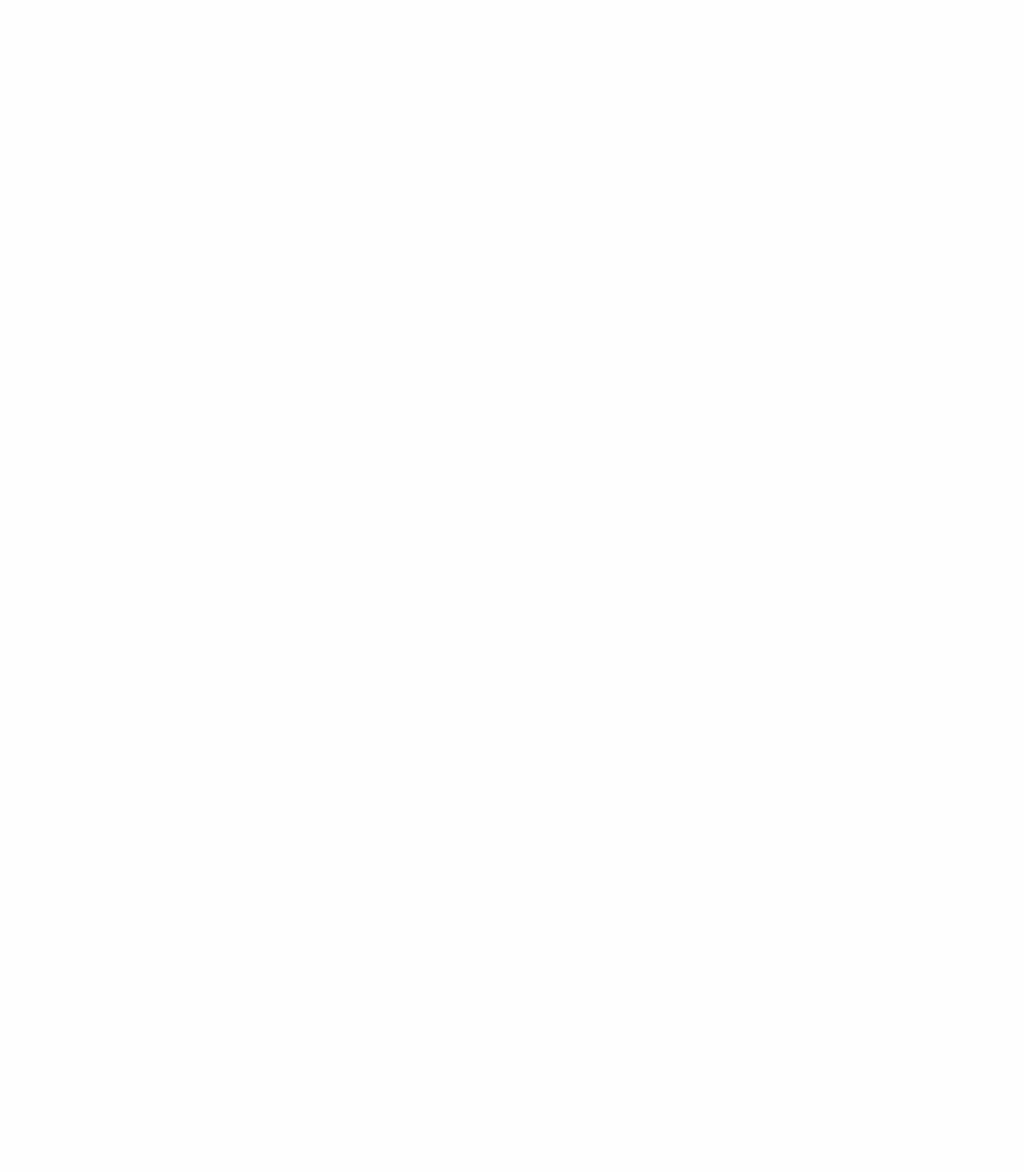
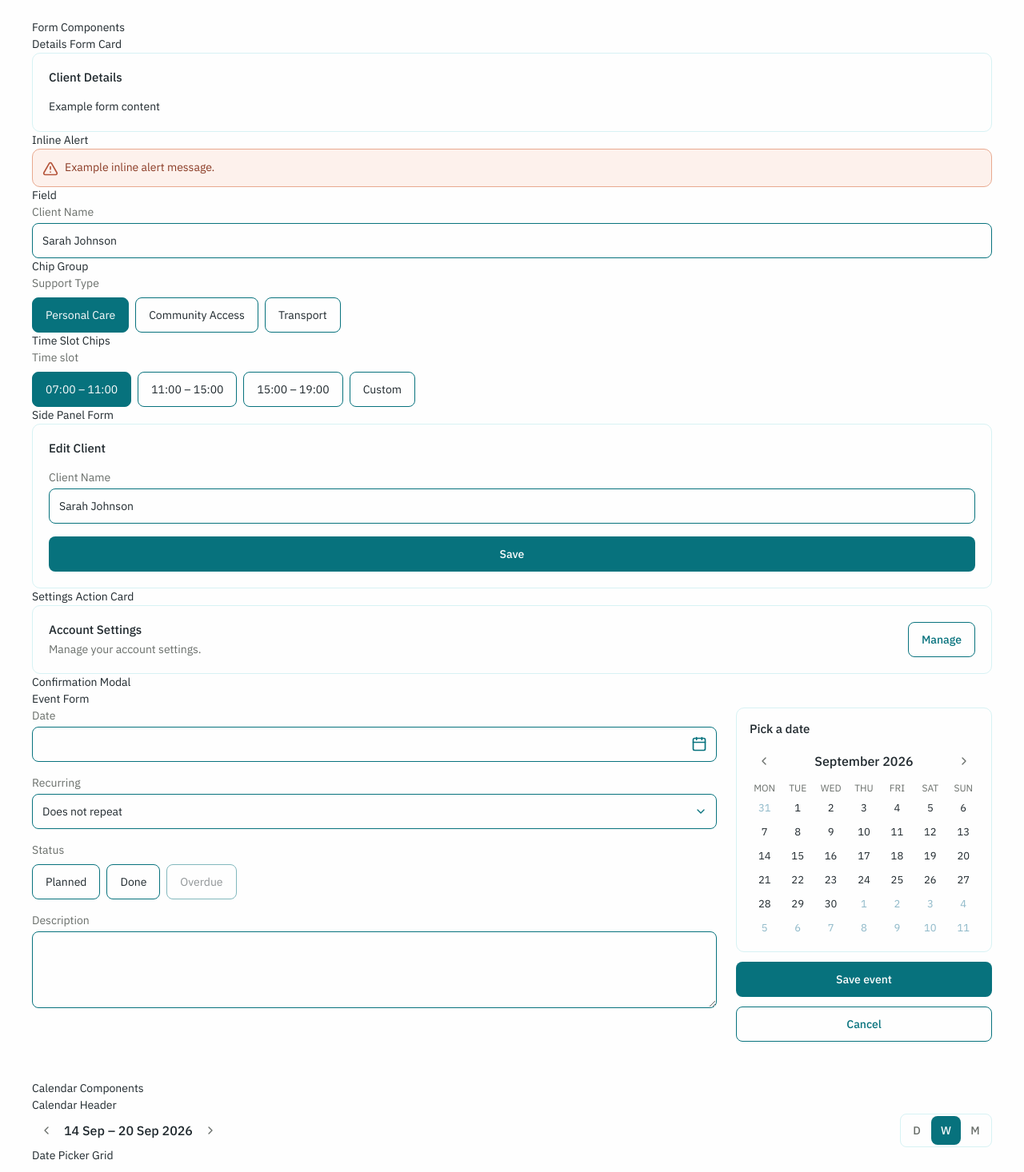
Before and after one commit to MrThief123/care-compass, a Next.js app: page / in a window 1280 px wide. Shown: the part 4140-5606 px from the top of the page at 80% size. Before the commit the page ends 4108 px from the top, so only its background shows below. Built offline with nearby package versions, Linux system fonts and the light colour scheme.

Commit message:
chore: show all ui elements

```diff
--- a/src/app/page.tsx
+++ b/src/app/page.tsx
@@ -2,7 +2,12 @@
 
 import { useState } from "react";
 
+import { DevPreviewNav } from "../components/shared/dev-preview-nav";
+
+// ============================================================
 // UI
+// ============================================================
+
 import { Button } from "../components/ui/button";
 import { SegmentedControl } from "../components/ui/segmented-control";
 import { Icon } from "../components/ui/icon";
@@ -12,7 +17,10 @@ import { ProgressBar } from "../components/ui/progress-bar";
 import { Checkbox } from "../components/ui/checkbox";
 import { CardShell } from "../components/ui/card-shell";
 
-// Shared
+// ============================================================
+// Shared - Existing
+// ============================================================
+
 import { RailNav } from "../components/shared/rail-nav";
 import { StatusPill } from "../components/shared/status-pill";
 import { DataTable } from "../components/shared/lists/data-table";
@@ -29,6 +37,33 @@ import { StatCard } from "../components/shared/cards/stat-card";
 import { SearchField } from "../components/shared/search-field";
 import { Rail } from "../components/shared/rail";
 import { PageHeader } from "../components/shared/page-header";
+
+// ============================================================
+// Shared - Forms
+// ============================================================
+
+import { DetailsFormCard } from "../components/shared/forms/details-form-card";
+import { InlineAlert } from "../components/shared/forms/inline-alert";
+import { Field } from "../components/shared/forms/field";
+import { ChipGroup } from "../components/shared/forms/chip-group";
+import { TimeSlotChips } from "../components/shared/forms/time-slot-chips";
+import { SidePanelForm } from "../components/shared/forms/side-panel-form";
+import { SettingsActionCard } from "../components/shared/forms/settings-action-card";
+import { ConfirmationModal } from "../components/shared/forms/confirmation-modal";
+import { EventForm } from "../components/shared/forms/event-form";
+
+// ============================================================
+// Shared - Calendar
+// ============================================================
+
+import { TimeGridScroller } from "../components/shared/calendar/time-grid-scroller";
+import { DatePickerGrid } from "../components/shared/calendar/date-picker-grid";
+import { MonthGrid } from "../components/shared/calendar/month-grid";
+import { CurrentTimeLine } from "../components/shared/calendar/current-time-line";
+import { CalendarHeader } from "../components/shared/calendar/calendar-header";
+import { EventPopover } from "../components/shared/calendar/event-popover";
+import { DayTimeline } from "../components/shared/calendar/day-timeline";
+import { WeekGrid } from "../components/shared/calendar/week-grid";
 
 function App() {
   // ------------------------------------------------------------
@@ -72,6 +107,8 @@ function App() {
         gap: "48px",
       }}
     >
+      <DevPreviewNav />
+
       {/* ========================================================
           HEADER
           ======================================================== */}
@@ -91,50 +128,41 @@ function App() {
       <section>
         <h2>UI Components</h2>
 
-        {/* Button */}
         <div>
           <h3>Button</h3>
           <Button />
         </div>
 
-        {/* Segmented Control */}
         <div>
           <h3>Segmented Control</h3>
           <SegmentedControl />
         </div>
 
-        {/* Icon */}
         <div>
           <h3>Icon</h3>
           <Icon name="home" />
         </div>
 
-        {/* Avatar */}
         <div>
           <h3>Avatar</h3>
           <Avatar name="Sarah Johnson" />
         </div>
 
-        {/* Count Badge */}
         <div>
           <h3>Count Badge</h3>
           <CountBadge count={7} />
         </div>
 
-        {/* Progress Bar */}
         <div>
           <h3>Progress Bar</h3>
           <ProgressBar value={65} label="Care plan completion" />
         </div>
 
-        {/* Checkbox */}
         <div>
           <h3>Checkbox</h3>
-
           <Checkbox label="Example checkbox" checked={checked} onChange={setChecked} />
         </div>
 
-        {/* Card Shell */}
         <div>
           <h3>Card Shell</h3>
           <CardShell />
@@ -148,31 +176,23 @@ function App() {
       <section>
         <h2>Navigation</h2>
 
-        {/* Rail */}
         <div>
           <h3>Rail</h3>
-
           <Rail role="family" basePath="/" />
         </div>
 
-        {/* Rail Navigation */}
         <div>
           <h3>Rail Navigation</h3>
-
           <RailNav role="family" basePath="/" />
         </div>
 
-        {/* Page Header */}
         <div>
           <h3>Page Header</h3>
-
           <PageHeader subject="Client Care Plan" date="18 September 2026" userFirstName="Sarah" />
         </div>
 
-        {/* Screen Title */}
         <div>
           <h3>Screen Title</h3>
-
           <ScreenTitle role="carer" basePath="/" />
         </div>
       </section>
@@ -184,7 +204,6 @@ function App() {
       <section>
         <h2>Shared Components</h2>
 
-        {/* Status Pill */}
         <div>
           <h3>Status Pill</h3>
 
@@ -193,7 +212,6 @@ function App() {
           <StatusPill status="overdue" />
         </div>
 
-        {/* Notification Row */}
         <div>
           <h3>Notification Row</h3>
 
@@ -203,7 +221,6 @@ function App() {
           />
         </div>
 
-        {/* Selectable List Row */}
         <div>
           <h3>Selectable List Row</h3>
 
@@ -214,14 +231,12 @@ function App() {
           />
         </div>
 
-        {/* Activity Row */}
         <div>
           <h3>Activity Row</h3>
 
           <ActivityRow title="Care plan updated" date="18 September 2026" status="done" />
         </div>
 
-        {/* Search Field */}
         <div>
           <h3>Search Field</h3>
 
@@ -236,14 +251,12 @@ function App() {
       <section>
         <h2>List Components</h2>
 
-        {/* Task Checklist */}
         <div>
           <h3>Task Checklist</h3>
 
           <TaskChecklist items={tasks} onToggle={toggleTask} />
         </div>
 
-        {/* Data Table */}
         <div>
           <h3>Data Table</h3>
 
@@ -289,7 +302,6 @@ function App() {
           />
         </div>
 
-        {/* Alert List Card */}
         <div>
           <h3>Alert List Card</h3>
 
@@ -324,14 +336,12 @@ function App() {
       <section>
         <h2>Card Components</h2>
 
-        {/* Person Card */}
         <div>
           <h3>Person Card</h3>
 
           <PersonCard name="Sarah Johnson" meta="NDIS Participant · Melbourne" />
         </div>
 
-        {/* Budget Bucket Card */}
         <div>
           <h3>Budget Bucket Card</h3>
 
@@ -348,7 +358,6 @@ function App() {
           />
         </div>
 
-        {/* Stat Card */}
         <div>
           <h3>Stat Card</h3>
 
@@ -363,7 +372,6 @@ function App() {
       <section>
         <h2>Client Information</h2>
 
-        {/* Client Info View */}
         <div>
           <h3>Client Info View</h3>
 
@@ -419,6 +427,194 @@ function App() {
           />
         </div>
       </section>
+      {/* ========================================================
+          FORM COMPONENTS
+          ======================================================== */}
+
+      <section>
+        <h2>Form Components</h2>
+
+        {/* Details Form Card */}
+        <div>
+          <h3>Details Form Card</h3>
+
+          <DetailsFormCard title="Client Details">
+            <p>Example form content</p>
+          </DetailsFormCard>
+        </div>
+
+        {/* Inline Alert */}
+        <div>
+          <h3>Inline Alert</h3>
+
+          <InlineAlert>Example inline alert message.</InlineAlert>
+        </div>
+
+        {/* Field */}
+        <div>
+          <h3>Field</h3>
+
+          <Field label="Client Name" value="Sarah Johnson" onChange={() => {}} />
+        </div>
+
+        {/* Chip Group */}
+        <div>
+          <h3>Chip Group</h3>
+
+          <ChipGroup
+            legend="Support Type"
+            options={[
+              { label: "Personal Care", value: "personal-care" },
+              { label: "Community Access", value: "community-access" },
+              { label: "Transport", value: "transport" },
+            ]}
+            value="personal-care"
+            onChange={() => {}}
+          />
+        </div>
+
+        {/* Time Slot Chips */}
+        <div>
+          <h3>Time Slot Chips</h3>
+
+          <TimeSlotChips value={{ slot: "07:00-11:00" }} onChange={() => {}} />
+        </div>
+
+        {/* Side Panel Form */}
+        <div>
+          <h3>Side Panel Form</h3>
+
+          <SidePanelForm title="Edit Client" submitLabel="Save" onSubmit={() => {}}>
+            <Field label="Client Name" value="Sarah Johnson" onChange={() => {}} />
+          </SidePanelForm>
+        </div>
+
+        {/* Settings Action Card */}
+        <div>
+          <h3>Settings Action Card</h3>
+
+          <SettingsActionCard
+            title="Account Settings"
+            description="Manage your account settings."
+            actionLabel="Manage"
+            onAction={() => {}}
+          />
+        </div>
+
+        {/* Confirmation Modal */}
+        <div>
+          <h3>Confirmation Modal</h3>
+
+          <ConfirmationModal
+            open={false}
+            title="Delete Client"
+            body="Are you sure you want to delete this client?"
+            confirmLabel="Delete"
+            cancelLabel="Cancel"
+            onConfirm={() => {}}
+            onCancel={() => {}}
+          />
+        </div>
+
+        {/* Event Form */}
+        <div>
+          <h3>Event Form</h3>
+
+          <EventForm
+            values={{} as any}
+            onChange={() => {}}
+            onSubmit={() => {}}
+            onCancel={() => {}}
+            month="2026-09-01"
+          />
+        </div>
+      </section>
+
+      {/* ========================================================
+          CALENDAR COMPONENTS
+          ======================================================== */}
+
+      <section>
+        <h2>Calendar Components</h2>
+
+        {/* Calendar Header */}
+        <div>
+          <h3>Calendar Header</h3>
+
+          <CalendarHeader
+            range={{
+              start: "2026-09-14",
+              end: "2026-09-20",
+            }}
+          />
+        </div>
+
+        {/* Date Picker Grid */}
+        <div>
+          <h3>Date Picker Grid</h3>
+
+          <DatePickerGrid month="2026-09-01" />
+        </div>
+
+        {/* Month Grid */}
+        <div>
+          <h3>Month Grid</h3>
+
+          <MonthGrid month="2026-09-01" />
+        </div>
+
+        {/* Week Grid */}
+        <div>
+          <h3>Week Grid</h3>
+
+          <WeekGrid weekStart="2026-09-14" occurrences={[]} />
+        </div>
+
+        {/* Day Timeline */}
+        <div>
+          <h3>Day Timeline</h3>
+
+          <DayTimeline occurrences={[]} />
+        </div>
+
+        {/* Time Grid Scroller */}
+        <div>
+          <h3>Time Grid Scroller</h3>
+
+          <TimeGridScroller>
+            <div style={{ height: "600px" }}>Example calendar content</div>
+          </TimeGridScroller>
+        </div>
+
+        {/* Current Time Line */}
+        <div>
+          <h3>Current Time Line</h3>
+
+          <CurrentTimeLine />
+        </div>
+
+        {/* Event Popover */}
+        <div>
+          <h3>Event Popover</h3>
+
+          <EventPopover
+            occurrence={
+              {
+                key: "showcase-event",
+                title: "Client Support Meeting",
+                start: "2026-09-18T09:00:00+10:00",
+                durationMinutes: 60,
+                status: "confirmed",
+                actor: "Support Coordinator",
+                assignee: "Sarah Johnson",
+                description: "Example calendar event.",
+              } as any
+            }
+            anchor={null}
+            onClose={() => {}}
+          />
+        </div>
+      </section>
     </main>
   );
 }
```
